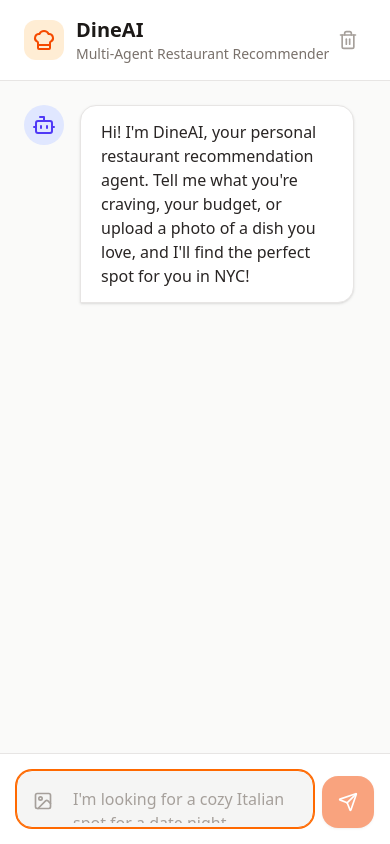
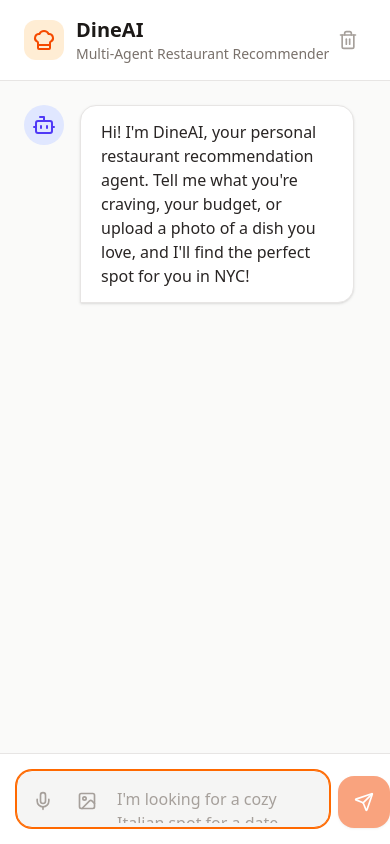
Before and after one commit to darshil0/DineAI, a React (Vite) app: page / in a window 390 px wide. Built offline with nearby package versions, Linux system fonts and the light colour scheme.

Commit message:
feat: Add microphone support for voice input
Enable users to interact with DineAI via voice commands by integrating speech recognition capabilities. This change updates metadata to request microphone permissions and introduces UI elements and logic to handle voice input within the chat interface.

```diff
--- a/metadata.json
+++ b/metadata.json
@@ -1,5 +1,5 @@
 {
   "name": "DineAI",
   "description": "Multi-Agent Restaurant Recommendation Chatbot using RAG and Gemini",
-  "requestFramePermissions": []
+  "requestFramePermissions": ["microphone"]
 }
--- a/src/components/ChatInterface.tsx
+++ b/src/components/ChatInterface.tsx
@@ -1,5 +1,5 @@
 import React, { useState, useRef, useEffect } from 'react';
-import { Send, Image as ImageIcon, X, ChefHat, Trash2 } from 'lucide-react';
+import { Send, Image as ImageIcon, X, ChefHat, Trash2, Mic, MicOff } from 'lucide-react';
 import { motion, AnimatePresence } from 'motion/react';
 import { ChatMessage } from './ChatMessage.js';
 import { RecommendationCard } from './RecommendationCard.js';
@@ -18,16 +18,81 @@ interface Message {
 
 const STORAGE_KEY = 'dineai_chat_history';
 
+// Speech Recognition Types
+interface SpeechRecognitionEvent extends Event {
+  results: {
+    [index: number]: {
+      [index: number]: {
+        transcript: string;
+      };
+    };
+  };
+}
+
+interface SpeechRecognitionErrorEvent extends Event {
+  error: string;
+}
+
 export default function ChatInterface() {
   const [messages, setMessages] = useState<Message[]>([]);
   const [input, setInput] = useState('');
   const [selectedImage, setSelectedImage] = useState<File | null>(null);
   const [imagePreview, setImagePreview] = useState<string | null>(null);
   const [isLoading, setIsLoading] = useState(false);
+  const [isListening, setIsListening] = useState(false);
   const [loadingStep, setLoadingStep] = useState<string>('');
   const messagesEndRef = useRef<HTMLDivElement>(null);
   const fileInputRef = useRef<HTMLInputElement>(null);
   const textareaRef = useRef<HTMLTextAreaElement>(null);
+  const recognitionRef = useRef<any>(null);
+
+  // Initialize Speech Recognition
+  useEffect(() => {
+    const SpeechRecognition = (window as any).SpeechRecognition || (window as any).webkitSpeechRecognition;
+    if (SpeechRecognition) {
+      const recognition = new SpeechRecognition();
+      recognition.continuous = false;
+      recognition.interimResults = false;
+      recognition.lang = 'en-US';
+
+      recognition.onresult = (event: SpeechRecognitionEvent) => {
+        const transcript = event.results[0][0].transcript;
+        setInput(prev => {
+          const newText = prev.trim() ? `${prev} ${transcript}` : transcript;
+          return newText;
+        });
+        setIsListening(false);
+      };
+
+      recognition.onerror = (event: SpeechRecognitionErrorEvent) => {
+        console.error('Speech recognition error:', event.error);
+        setIsListening(false);
+      };
+
+      recognition.onend = () => {
+        setIsListening(false);
+      };
+
+      recognitionRef.current = recognition;
+    }
+  }, []);
+
+  const toggleListening = () => {
+    if (isListening) {
+      recognitionRef.current?.stop();
+    } else {
+      if (!recognitionRef.current) {
+        alert('Voice recognition is not supported in this browser.');
+        return;
+      }
+      try {
+        recognitionRef.current.start();
+        setIsListening(true);
+      } catch (err) {
+        console.error('Failed to start speech recognition:', err);
+      }
+    }
+  };
 
   // Load history on mount
   useEffect(() => {
@@ -317,6 +382,22 @@ export default function ChatInterface() {
             />
             <button
               type="button"
+              onClick={toggleListening}
+              className={`p-3 transition-colors rounded-xl relative ${
+                isListening
+                  ? 'text-red-500 bg-red-50 animate-pulse'
+                  : 'text-stone-400 hover:text-orange-500'
+              }`}
+              title={isListening ? "Stop listening" : "Start voice to text"}
+              aria-label={isListening ? "Stop listening" : "Start voice to text"}
+            >
+              {isListening ? <MicOff className="w-5 h-5" /> : <Mic className="w-5 h-5" />}
+              {isListening && (
+                <span className="absolute top-2 right-2 w-2 h-2 bg-red-500 rounded-full animate-ping" />
+              )}
+            </button>
+            <button
+              type="button"
               onClick={() => fileInputRef.current?.click()}
               className="p-3 text-stone-400 hover:text-orange-500 transition-colors rounded-xl"
               title="Upload image"
```
